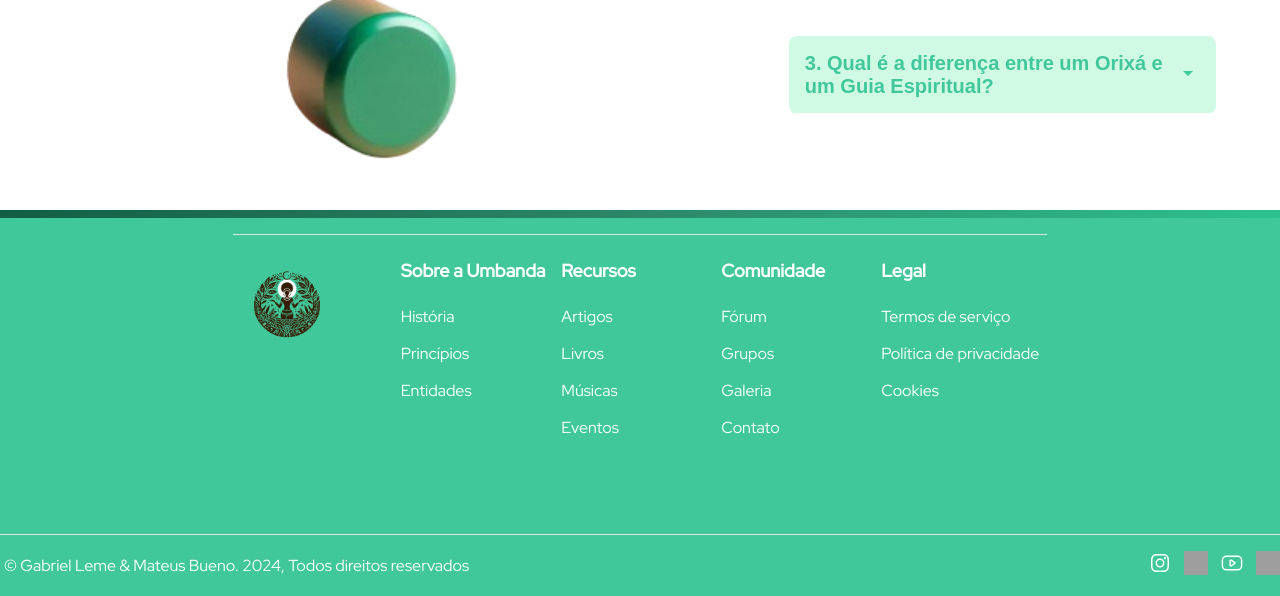
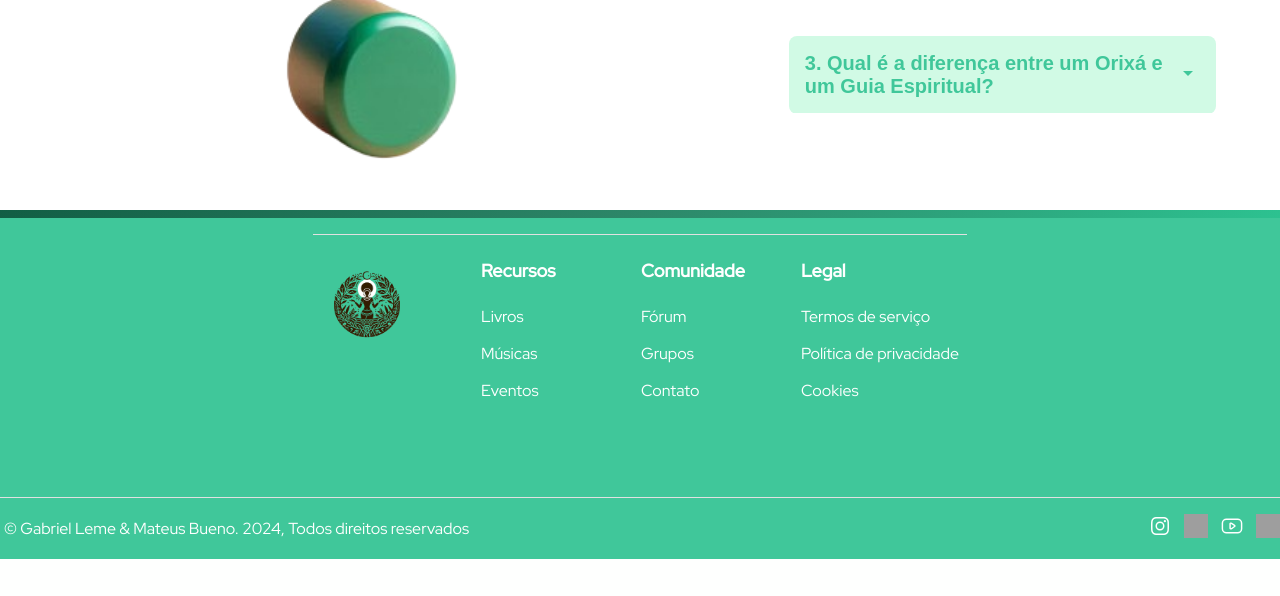
Before and after one commit to Buenno0/website, a PHP site: page /index.php in a window 1280 px wide. Shown: the part 3282-3878 px from the top of the page. After the commit the page ends 3841 px from the top, so only its background shows below. Run offline with PHP 8.4, Linux system fonts and the light colour scheme; data that the repository does not hold is empty; grey boxes are pictures that could not be loaded.

Commit message:
Refactor footer links in footer.php for consistency

```diff
--- a/includes/footer.php
+++ b/includes/footer.php
@@ -7,25 +7,8 @@
             <img class="logo" src="/website/assets/logo.png" alt="logo Umbanda" width="90" height="90">
         </section>
         <section>
-            <h3>Sobre a Umbanda</h3>
-            <ul>
-                <li>
-                    <a href="#" title="História">História</a>
-                </li>
-                <li>
-                    <a href="#" title="Princípios">Princípios</a>
-                </li>
-                <li>
-                    <a href="#" title="Entidades">Entidades</a>
-                </li>
-            </ul>
-        </section>
-        <section>
             <h3>Recursos</h3>
             <ul>
-                <li>
-                    <a href="" title="Artigos">Artigos</a>
-                </li>
                 <li>
                     <a href="https://legiaopublicacoes.com.br/" target="_blank" title="Livros">Livros</a>
                 </li>
@@ -45,9 +28,6 @@
                 </li>
                 <li>
                     <a href="#" title="Grupos">Grupos</a>
-                </li>
-                <li>
-                    <a href="#" title="Galeria">Galeria</a>
                 </li>
                 <li>
                     <a href="/website/pages/contato.php" title="Contato">Contato</a>
```
Also changed, not shown: assets/bueno.png.
